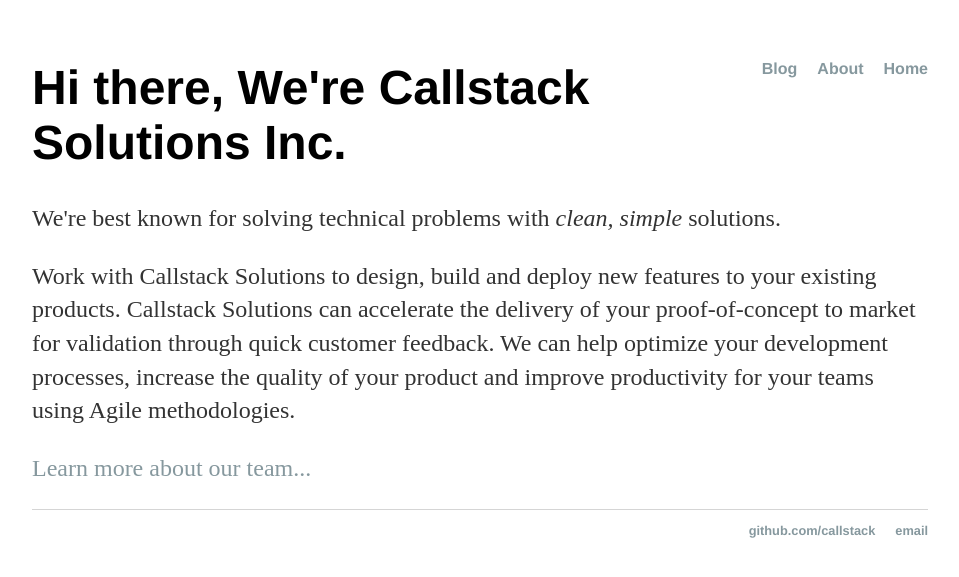
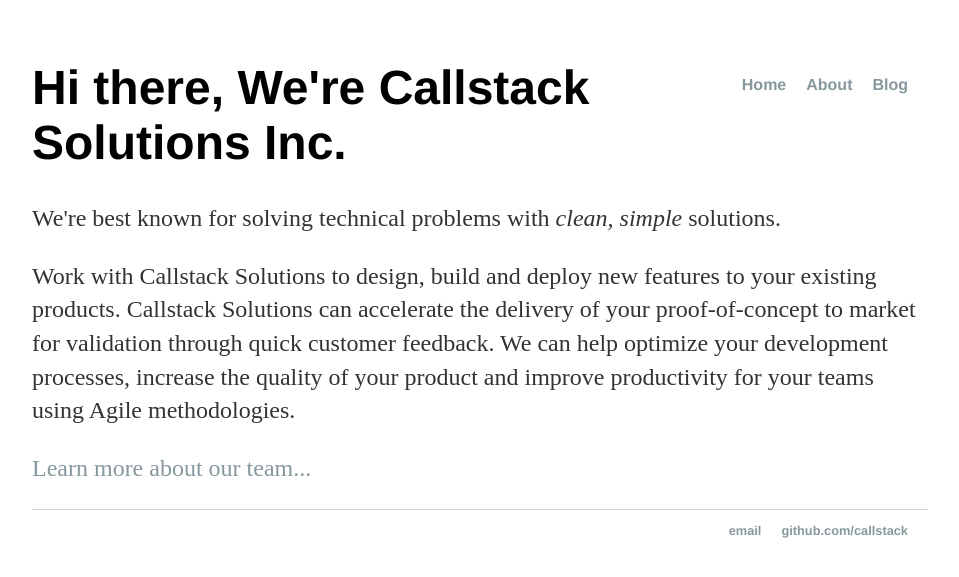
Before and after one commit to callstack-xx/callstack.github.io, a Jekyll site: the page built from index.html, in a window 1280 px wide. Shown: the top 577 px of the page, without its empty margins (160-1119 px from the left). Built offline with Jekyll 4.4.1, drawn with Linux system fonts in a browser that asks for light colours.

Commit message:
Update main.css

```diff
--- a/css/main.css
+++ b/css/main.css
@@ -7,11 +7,12 @@
     padding: 0px;
     list-style: none;
     font-weight: bold;
+    float:right;
 }
 nav ul li, footer ul li {
     display: inline;
-    margin-left: 20px;
-    float:right;
+    margin-right: 20px;
+    float:left;
 }
 a {
     text-decoration: none;
```
